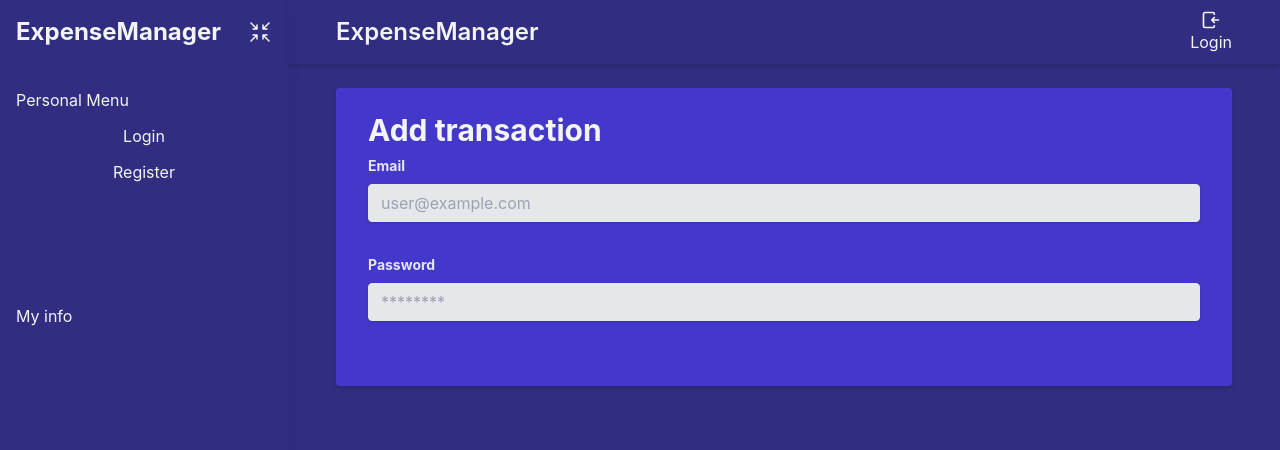
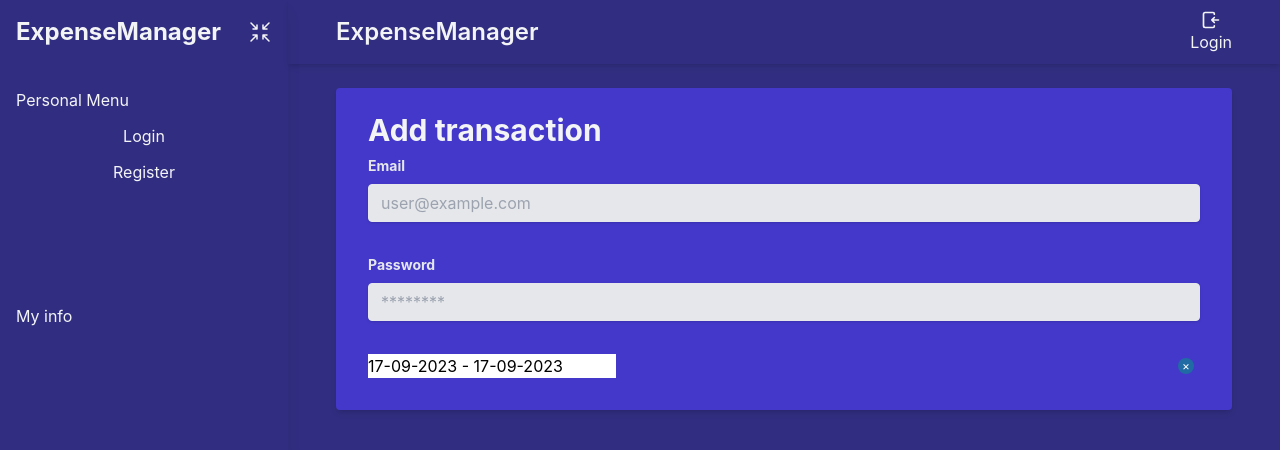
Before and after one commit to Pablo-Aviles-Prieto/expenses-management, a Next.js app: page /transactions/add in a window 1280 px wide. Shown: the top 450 px of the page. Built offline with nearby package versions, Linux system fonts and the light colour scheme; no server answers.

Commit message:
WIP: added basic logic for date-fns and react-datepicker

```diff
--- a/package.json
+++ b/package.json
@@ -13,6 +13,7 @@
     "@types/react": "18.0.29",
     "@types/react-dom": "18.0.11",
     "bcrypt": "^5.1.0",
+    "date-fns": "^2.29.3",
     "eslint": "8.36.0",
     "eslint-config-next": "13.2.4",
     "formik": "^2.2.9",
@@ -22,6 +23,7 @@
     "next": "13.2.4",
     "next-auth": "^4.21.0",
     "react": "18.2.0",
+    "react-datepicker": "^4.11.0",
     "react-dom": "18.2.0",
     "react-toastify": "^9.1.2",
     "typescript": "5.0.2",
@@ -32,6 +34,7 @@
     "@types/jsonwebtoken": "^9.0.1",
     "@types/mongodb": "^4.0.7",
     "@types/node": "^18.15.11",
+    "@types/react-datepicker": "^4.10.0",
     "@typescript-eslint/eslint-plugin": "^5.56.0",
     "@typescript-eslint/parser": "^5.56.0",
     "autoprefixer": "^10.4.14",
--- /dev/null
+++ b/src/contexts/DateFormat.tsx
@@ -0,0 +1,24 @@
+import { dateFormat } from '@/utils/const'
+import React, { createContext, useState, useMemo } from 'react'
+
+type LeftMenuProviderI = {
+  children: React.ReactNode
+}
+
+type DateFormatValues = (typeof dateFormat)[keyof typeof dateFormat]
+
+type DateFormatContextData = {
+  dateFormatSelected: DateFormatValues
+  setDateFormatSelected: (value: React.SetStateAction<DateFormatValues>) => void
+}
+
+export const DateFormatContext = createContext<DateFormatContextData | undefined>(undefined)
+
+export const DateFormatProvider: React.FC<LeftMenuProviderI> = ({ children }) => {
+  // TODO: check localStorage and set/change the value
+  const [dateFormatSelected, setDateFormatSelected] = useState<DateFormatValues>('dd-MM-yyyy')
+
+  const contextValue = useMemo(() => ({ dateFormatSelected, setDateFormatSelected }), [dateFormatSelected])
+
+  return <DateFormatContext.Provider value={contextValue}>{children}</DateFormatContext.Provider>
+}
--- a/src/contexts/LeftMenu.tsx
+++ b/src/contexts/LeftMenu.tsx
@@ -8,6 +8,7 @@ type LeftMenuProviderI = {
 export const LeftMenuContext = createContext<LeftMenuContextData | undefined>(undefined)
 
 export const LeftMenuProvider: React.FC<LeftMenuProviderI> = ({ children }) => {
+  // TODO: check localStorage and set/change the value
   const [isOpen, setIsOpen] = useState(true)
 
   const switchState = () => {
--- a/src/contexts/index.ts
+++ b/src/contexts/index.ts
@@ -1 +1,2 @@
 export { LeftMenuProvider } from './LeftMenu'
+export { DateFormatProvider } from './DateFormat'
--- /dev/null
+++ b/src/hooks/useDateFormat.ts
@@ -0,0 +1,21 @@
+import { useContext } from 'react'
+import { DateFormatContext } from '@/contexts/DateFormat'
+import { dateFormat } from '@/utils/const'
+
+type IDateFormatKey = keyof typeof dateFormat
+
+export const useDateFormat = () => {
+  const context = useContext(DateFormatContext)
+
+  if (!context) {
+    throw new Error('useDateFormat must be used within a DateFormatProvider')
+  }
+
+  const { dateFormatSelected, setDateFormatSelected } = context
+
+  const changeDateFormat = (dateFormatKey: IDateFormatKey) => {
+    setDateFormatSelected(dateFormat[dateFormatKey])
+  }
+
+  return { dateFormatSelected, changeDateFormat }
+}
--- a/src/pages/_app.tsx
+++ b/src/pages/_app.tsx
@@ -3,8 +3,10 @@ import type { AppProps as NextAppProps } from 'next/app'
 import type { FC } from 'react'
 import { SessionProvider } from 'next-auth/react'
 import { ToastContainer } from 'react-toastify'
+import 'react-toastify/dist/ReactToastify.css'
+import { DateFormatProvider } from '@/contexts'
 import '@/styles/global.css'
-import 'react-toastify/dist/ReactToastify.css'
+import '@/styles/datePicker.css'
 
 interface AppPropsI extends NextAppProps {
   pageProps: {
@@ -16,10 +18,12 @@ const App: FC<AppPropsI> = ({ Component, pageProps }: AppPropsI) => {
   return (
     // eslint-disable-next-line @typescript-eslint/no-unsafe-assignment, @typescript-eslint/no-unsafe-member-access
     <SessionProvider session={pageProps.session}>
-      <ToastContainer />
-      <Layout>
-        <Component {...pageProps} />
-      </Layout>
+      <DateFormatProvider>
+        <ToastContainer />
+        <Layout>
+          <Component {...pageProps} />
+        </Layout>
+      </DateFormatProvider>
     </SessionProvider>
   )
 }
--- a/src/pages/transactions/add.tsx
+++ b/src/pages/transactions/add.tsx
@@ -1,6 +1,11 @@
 import { FieldText, FormContainer } from '@/components/Form'
+import { useDateFormat } from '@/hooks/useDateFormat'
 import { LoginSchema } from '@/validations/auth'
 import { Formik } from 'formik'
+import { useState } from 'react'
+import DatePicker from 'react-datepicker'
+
+import 'react-datepicker/dist/react-datepicker.css'
 
 const INITIAL_VALUES = {
   email: '',
@@ -10,8 +15,14 @@ const INITIAL_VALUES = {
 type FormValues = typeof INITIAL_VALUES
 
 const AddTransaction = () => {
+  const [dateRange, setDateRange] = useState<Array<Date | null>>([new Date(), new Date()])
+  const [startDate, endDate] = dateRange
+  const { dateFormatSelected } = useDateFormat()
+
+  console.log('dateFormatSelected', dateFormatSelected)
+
   const handleSubmit = (values: FormValues) => {
-    console.log('values', values)
+    console.log('values =>', values)
   }
 
   return (
@@ -20,6 +31,17 @@ const AddTransaction = () => {
         <FormContainer title="Add transaction" containerWidth="full">
           <FieldText id="email" name="email" type="email" placeholder="user@example.com" label="Email" />
           <FieldText id="password" name="password" type="password" placeholder="********" label="Password" />
+          <DatePicker
+            selectsRange
+            startDate={startDate}
+            endDate={endDate}
+            onChange={update => {
+              setDateRange(update)
+            }}
+            dateFormat={dateFormatSelected}
+            placeholderText="Pick a date"
+            isClearable
+          />
         </FormContainer>
       )}
     </Formik>
--- /dev/null
+++ b/src/styles/datePicker.css
@@ -0,0 +1,13 @@
+/* TODO: Improve the styles of the date picker */
+.react-datepicker__input-container input {
+  background-color: white;
+  color: black;
+}
+
+.react-datepicker-wrapper {
+  width: 100%;
+}
+
+.react-datepicker__input-container {
+  width: 100%;
+}
--- a/src/utils/const.ts
+++ b/src/utils/const.ts
@@ -29,3 +29,9 @@ export const textSize = {
 }
 
 export const cssSizes = 'xs' || 'sm' || 'md' || 'lg' || 'xl' || '2xl' || '3xl' || '4xl' || '5xl' || '6xl' || '7xl'
+
+export const dateFormat = {
+  ISO: 'yyyy-MM-dd',
+  US: 'MM-dd-yyyy',
+  EU: 'dd-MM-yyyy'
+} as const
```
Also changed, not shown: 1 other file (tests, documents, lock files or other folders).
